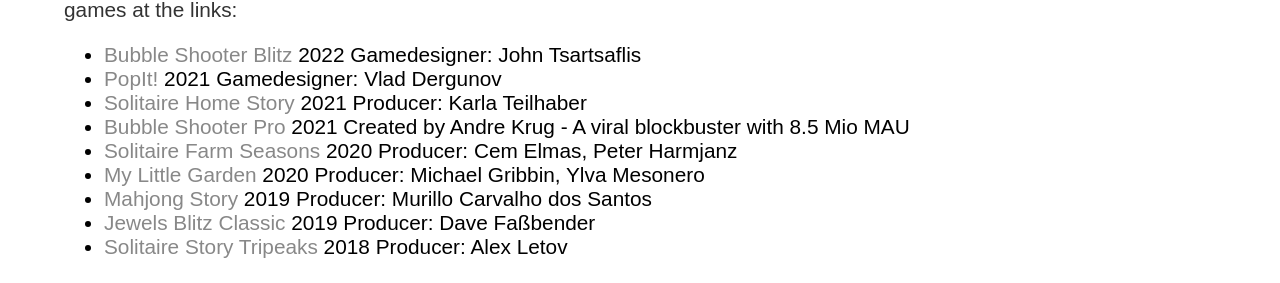
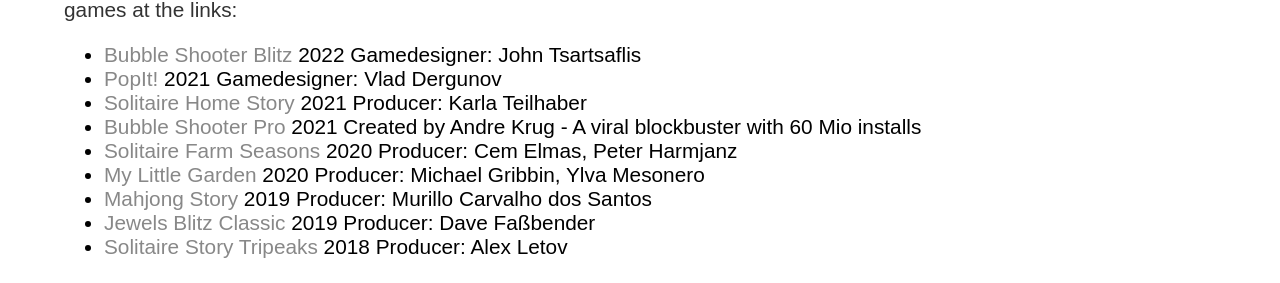
Before and after one commit to gebirgsbernd/gebirgsbernd.github.io, a Jekyll site: the page built from z_games/_posts/2019-01-01-instantgames.md, in a window 1280 px wide and 900 px high, scrolled down 579 px. Shown: the part 145-428 px from the top of the window. Built offline with Jekyll 4.4.1, drawn with Linux system fonts in a browser that asks for light colours; some web fonts are replaced.

Commit message:
Update 2019-01-01-instantgames.md

```diff
--- a/z_games/_posts/2019-01-01-instantgames.md
+++ b/z_games/_posts/2019-01-01-instantgames.md
@@ -14,7 +14,7 @@
 * [Bubble Shooter Blitz](https://fb.gg/play/sg_bs-blitz) 2022 Gamedesigner: John Tsartsaflis
 * [PopIt!](https://fb.gg/play/sg_popit) 2021 Gamedesigner: Vlad Dergunov
 * [Solitaire Home Story](https://fb.gg/play/solitairehomestory) 2021 Producer: Karla Teilhaber
-* [Bubble Shooter Pro](https://fb.gg/play/sg_bs-pro) 2021 Created by Andre Krug - A viral blockbuster with 8.5 Mio MAU
+* [Bubble Shooter Pro](https://fb.gg/play/sg_bs-pro) 2021 Created by Andre Krug - A viral blockbuster with 60 Mio installs
 * [Solitaire Farm Seasons](https://fb.gg/play/solifarm) 2020 Producer: Cem Elmas, Peter Harmjanz
 * [My Little Garden](https://fb.gg/play/my-little-garden) 2020 Producer: Michael Gribbin, Ylva Mesonero
 * [Mahjong Story](https://fb.gg/play/mahjong_story_) 2019 Producer: Murillo Carvalho dos Santos
```
